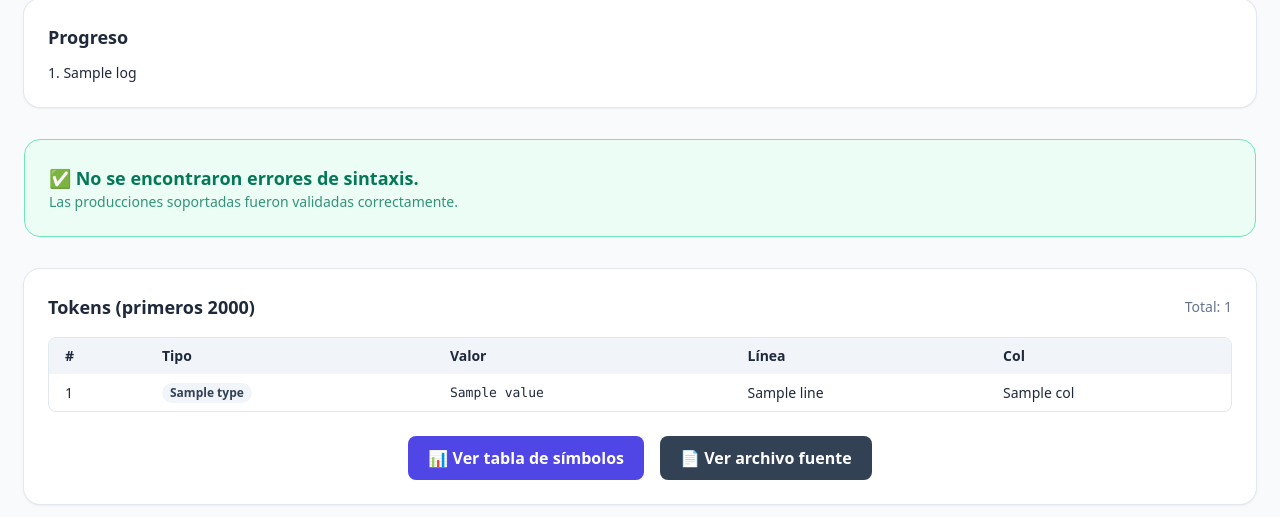
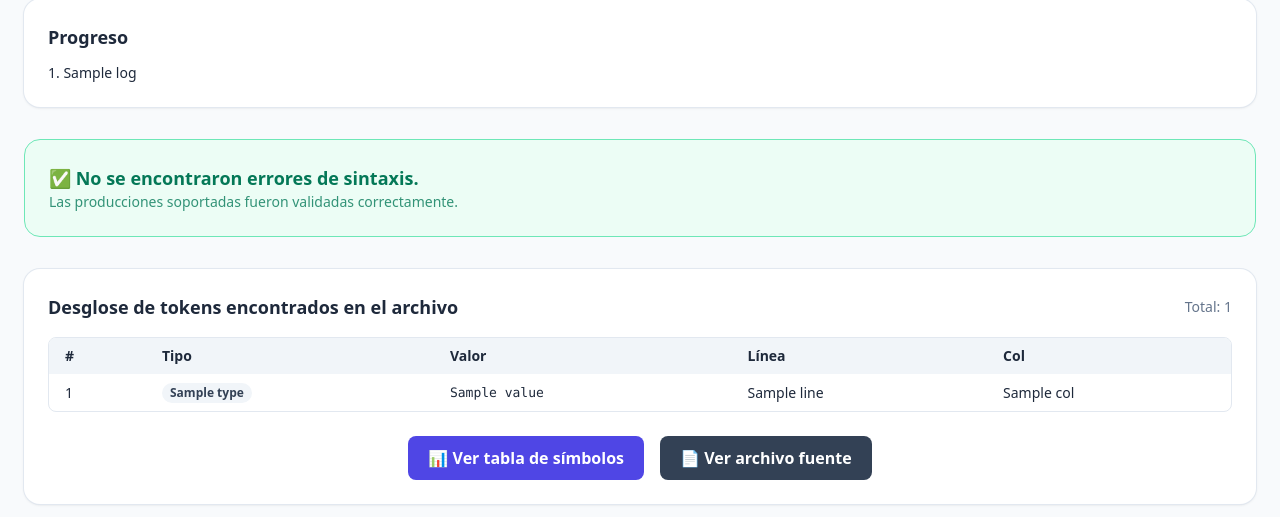
Before and after one commit to CristelleMadridLopez23/automata-analizador-consultas-sql, a Django app: template analizador_sql/analizador_lexico/templates/index.html in a window 1280 px wide. Shown: the part 327-844 px from the top of the page. Run offline with Django 5.2, Linux system fonts and the light colour scheme; the template is opened without the code that fills it: most values are stand-ins (such as "Sample title", 1, 10 or a date in 2020); some libraries are stand-ins or nearby versions.

Commit message:
Mejora en titulo

```diff
--- a/analizador_sql/analizador_lexico/templates/index.html
+++ b/analizador_sql/analizador_lexico/templates/index.html
@@ -125,7 +125,7 @@
     {% if tokens %}
     <section class="bg-white dark:bg-slate-800 rounded-2xl shadow ring-1 ring-slate-200 dark:ring-slate-700 p-6 mb-8">
       <div class="flex justify-between items-center mb-4">
-        <h2 class="text-lg font-semibold">Tokens (primeros 2000)</h2>
+        <h2 class="text-lg font-semibold">Desglose de tokens encontrados en el archivo</h2>
         <span class="text-sm text-slate-500 dark:text-slate-400">Total: {{ tokens|length }}</span>
       </div>
 
```
